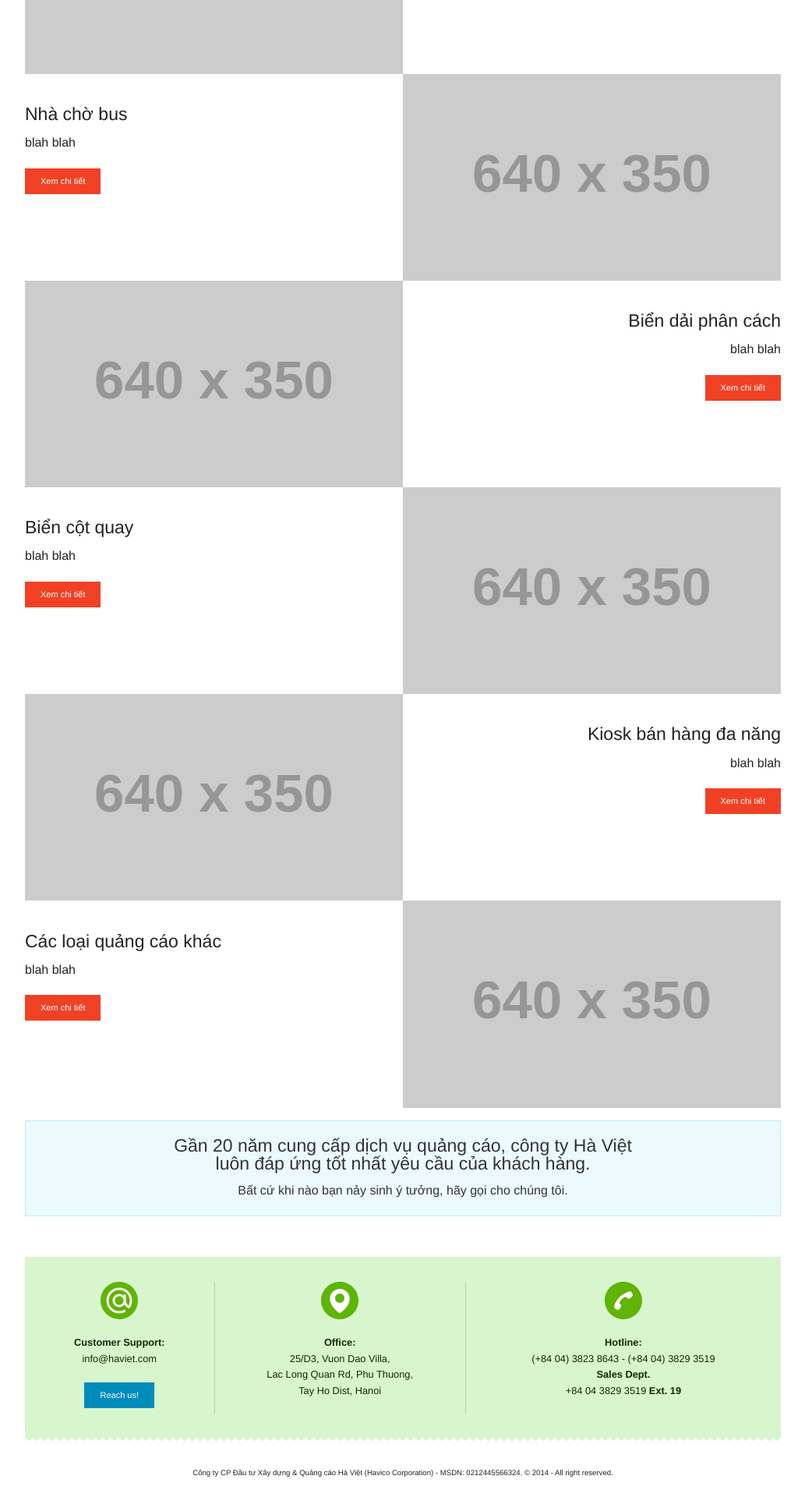
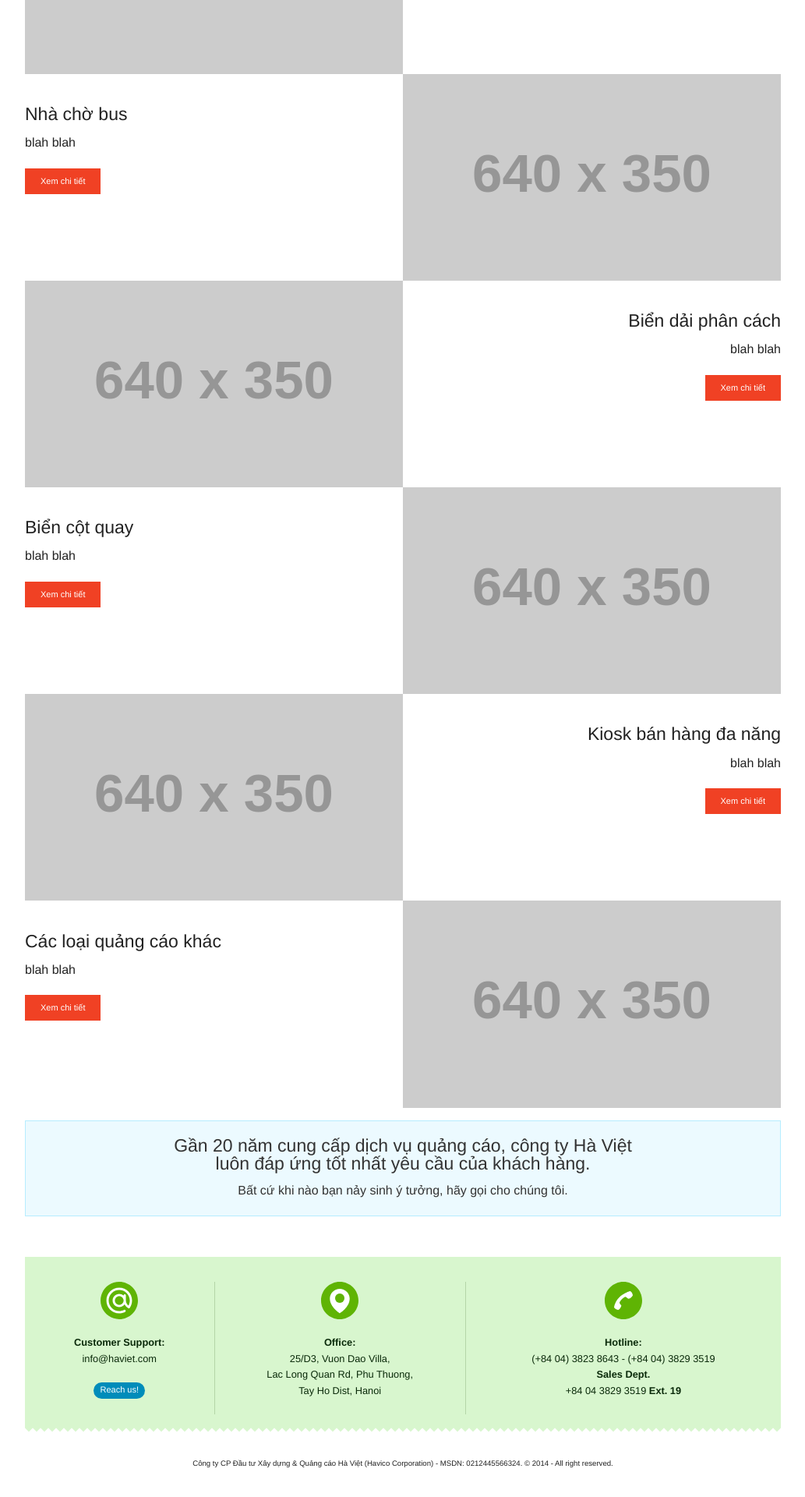
Before and after one commit to haviet/static-on-foundation, a Jekyll site: the page built from index.html, in a window 1280 px wide. Shown: the part 1155-3075 px from the top of the page at 78% size, without its empty margins (123-1156 px from the left). Built offline with Jekyll 4.4.1, drawn with Linux system fonts in a browser that asks for light colours.

Commit message:
Update footer.html

```diff
--- a/_includes/footer.html
+++ b/_includes/footer.html
@@ -8,7 +8,7 @@
 			<p><img class="footer-icon" src="{{ site.baseurl }}/sdk-img/icon-email.svg" /></p>
 			<p><strong>Customer Support:</strong><br>
 			info@haviet.com</p>
-			<a href="#" data-reveal-id="lienhe" class="tiny button">Reach us!</a>
+			<a href="#" data-reveal-id="lienhe" class="label round">Reach us!</a>
 
 			<div id="lienhe" class="reveal-modal large" data-reveal>
 				{% include lienhe.html %}
```
